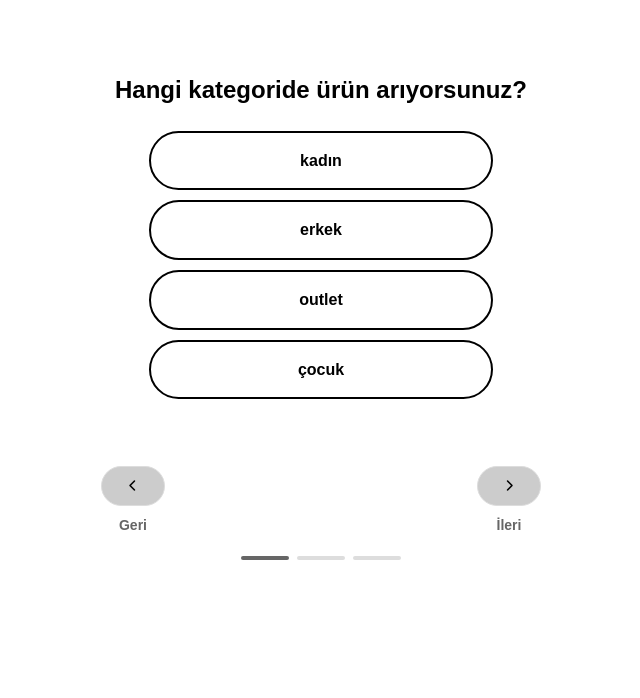
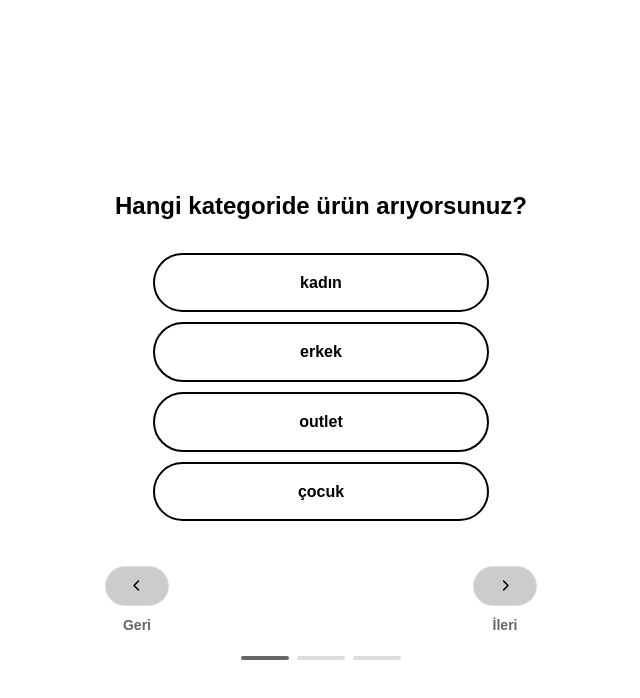
Before and after one commit to Enes-ets34/segmentify-frontend-case, a plain HTML site: page index.html in a window 1280 px wide. Shown: the whole page, without its empty margins (319-959 px from the left). Drawn offline with nearby package versions, Linux system fonts and the light colour scheme.

Commit message:
fix(styles.css): update .container

```diff
--- a/src/styles/style.css
+++ b/src/styles/style.css
@@ -6,6 +6,11 @@
   max-width: 75rem;
   margin: 0 auto;
   padding: 1.25rem;
+  display: var(--flex-display);
+  align-items: var(--align-center);
+  justify-content: var(--justify-center);
+  width: 100vw;
+  height: 100vh;
 }
 
 .quiz-container {
@@ -28,7 +33,7 @@
 }
 
 #question-title {
-  margin-bottom: 0.625rem;
+  margin: 1rem 0.625rem;
   font-size: 1.5rem;
   text-align: center;
 }
```
